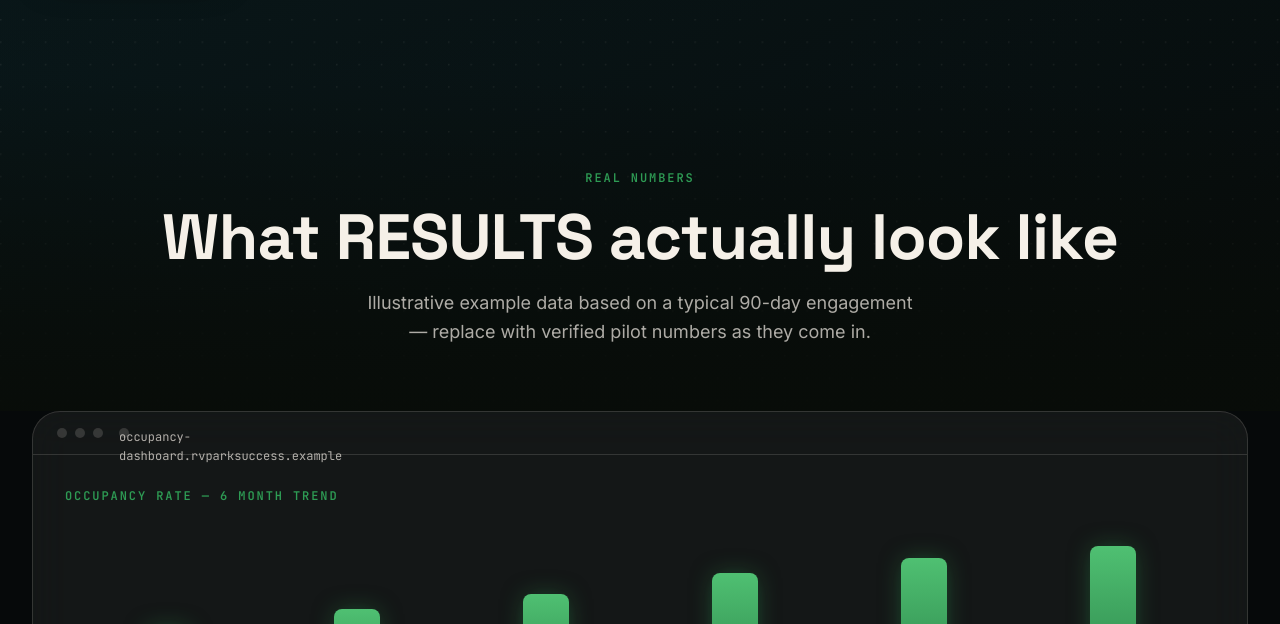
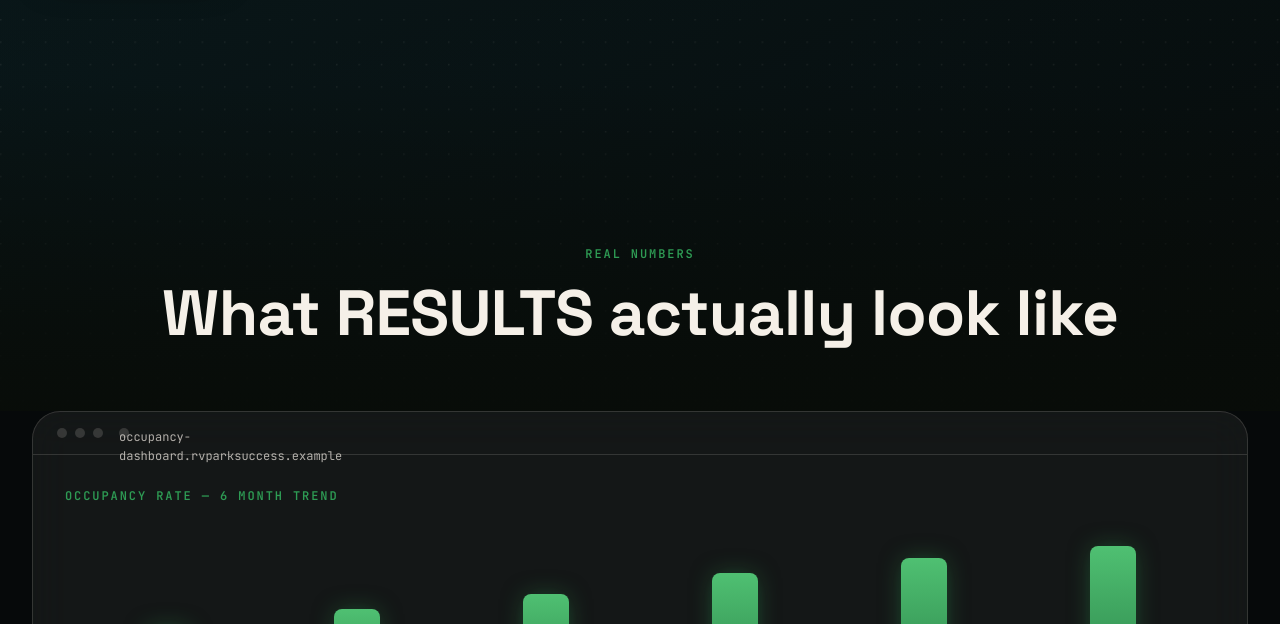
Before and after one commit to Subhan-Tanveer/rvparksuccess, a website built with Vite: page results.html in a window 1280 px wide. Shown: the part 101-725 px from the top of the page. Built offline with nearby package versions, Linux system fonts and the light colour scheme; some packages are replaced by stand-ins of ours; no server answers.

Commit message:
Remove illustrative-data disclaimer from Results hero
Cuts the "replace with verified pilot numbers as they come in" line
from results.html's hero — was leftover scaffolding note, not
copy meant to ship to visitors.

Co-Authored-By: Claude Sonnet 5 <noreply@anthropic.com>

```diff
--- a/results.html
+++ b/results.html
@@ -111,7 +111,6 @@
   <div class="wrap" data-reveal>
     <p class="eyebrow">Real Numbers</p>
     <h1 data-split-in="words">What <span class="glitch-highlight" data-glitch>RESULTS</span> actually look like</h1>
-    <p class="lede">Illustrative example data based on a typical 90-day engagement — replace with verified pilot numbers as they come in.</p>
   </div>
 </header>
 
```
